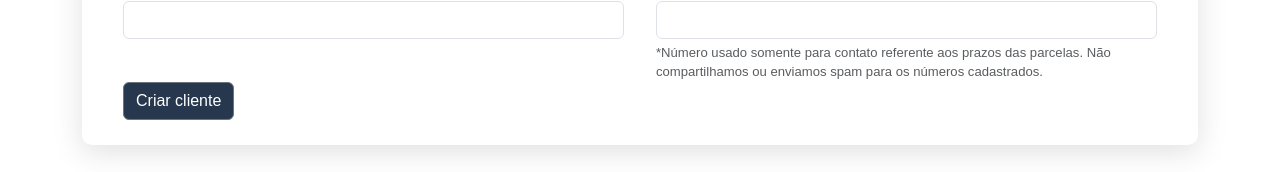
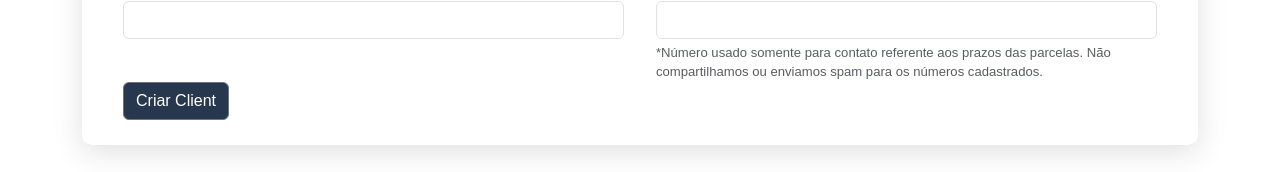
Before and after one commit to FranciscoGSilverio/Fetin-CreditControl, a React (Vite) app in the folder webapp/: page / in a window 1280 px wide. Shown: the part 421-593 px from the top of the page. Built offline with nearby package versions, Linux system fonts and the light colour scheme; no server answers.

Commit message:
Add the success modal for the create client action

```diff
--- a/webapp/package.json
+++ b/webapp/package.json
@@ -20,7 +20,9 @@
     "react-query": "^3.39.3",
     "react-router-dom": "^6.11.2",
     "reactstrap": "^9.1.10",
-    "styled-components": "^5.3.11"
+    "styled-components": "^5.3.11",
+    "sweetalert2": "^11.7.12",
+    "sweetalert2-react-content": "^5.0.7"
   },
   "devDependencies": {
     "@types/react": "^18.0.37",
--- a/webapp/src/components/Clientes/ClientsForm.tsx
+++ b/webapp/src/components/Clientes/ClientsForm.tsx
@@ -1,13 +1,60 @@
 import { Field, Form, Formik } from "formik";
-import { Button } from "reactstrap";
+
+import ButtonWithLoading from "../Common/ButtonWithLoading";
+import Swal from "sweetalert2";
+import withReactContent from "sweetalert2-react-content";
+
+import { useMutation, useQueryClient } from "react-query";
+import axios from "axios";
+
+type FormClient = {
+  name: string;
+  age: number;
+  email: string;
+  whatsAppNumber: string;
+  isPaymentPending: boolean;
+};
 
 const ClientsForm = () => {
+  const apiUrl = import.meta.env.VITE_API_URL;
+  const queryClient = useQueryClient();
+  const MySwal = withReactContent(Swal);
+
+  const openSuccessModal = () => {
+    MySwal.fire({
+      title: "Usuário criado com sucesso!",
+      text: "O usuário cadastrado já deve apareceer na tabela de usuários acima",
+      icon: "success",
+      confirmButtonColor: "#27374D",
+    });
+  };
+
+  const { mutate: createClient, isLoading } = useMutation({
+    mutationFn: (client: FormClient) => {
+      return axios.post(`${apiUrl}/clients`, client);
+    },
+    onSuccess: () => {
+      queryClient.invalidateQueries("clients");
+      openSuccessModal();
+    },
+  });
+
   return (
     <Formik
-      initialValues={{ name: "", age: 0, email: "", whatsAppNumber: "" }}
-      onSubmit={(values) => console.log(values)}
+      initialValues={{
+        name: "",
+        age: 0,
+        email: "",
+        whatsAppNumber: "",
+        isPaymentPending: false,
+      }}
+      onSubmit={(values: FormClient, { resetForm }) => {
+        createClient(values);
+        resetForm();
+      }}
     >
       {() => (
+        <>
           <Form>
             <div className="d-flex mb-3">
               <div className="d-flex flex-column col-sm-6 px-3">
@@ -64,11 +111,12 @@ const ClientsForm = () => {
               </div>
             </div>
             <div className="px-3">
-            <Button type="submit" style={{ backgroundColor: "#27374D" }}>
-              Criar cliente
-            </Button>
+              <ButtonWithLoading type="submit" isLoading={isLoading}>
+                Criar Client
+              </ButtonWithLoading>
             </div>
           </Form>
+        </>
       )}
     </Formik>
   );
--- /dev/null
+++ b/webapp/src/components/Common/ButtonWithLoading.tsx
@@ -0,0 +1,28 @@
+import * as React from "react";
+import { Button, Spinner } from "reactstrap";
+
+type ButtonWithLoadingProps = {
+  children: React.ReactNode;
+  type: "button" | "submit" | "reset" | undefined;
+  isLoading: boolean;
+};
+
+const ButtonWithLoading = ({
+  children,
+  type,
+  isLoading,
+}: ButtonWithLoadingProps) => {
+  return (
+    <Button type={type} style={{ backgroundColor: "#27374D" }}>
+      {isLoading ? (
+        <Spinner size="sm">
+          Loading...
+        </Spinner>
+      ) : (
+        children
+      )}
+    </Button>
+  );
+};
+
+export default ButtonWithLoading;
```
Also changed, not shown: 1 other file (tests, documents, lock files or other folders). Lines whose indentation alone changed are shown as unchanged.
